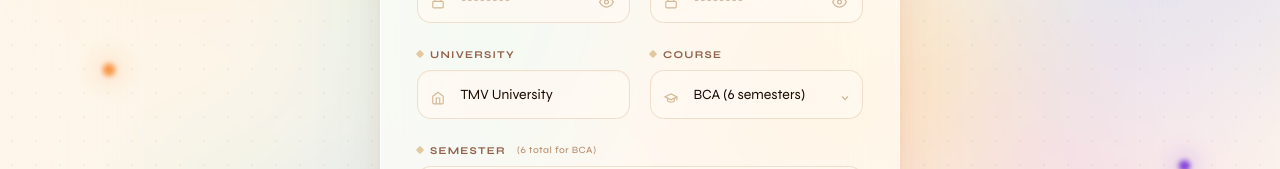
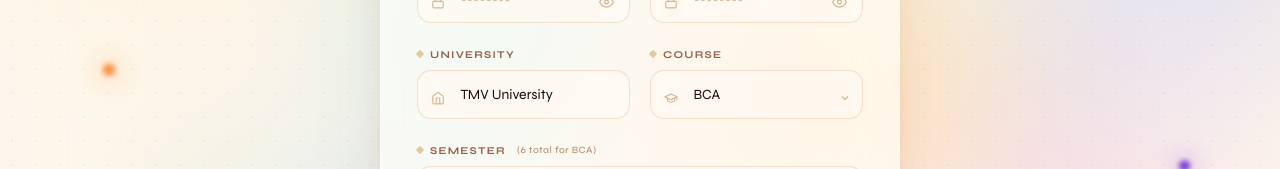
Before and after one commit to Sai2960/college-chatbot, a React (Vite) app in the folder frontend/: page /register in a window 1280 px wide. Shown: the part 471-640 px from the top of the page. Built offline with nearby package versions, Linux system fonts and the light colour scheme.

Commit message:
register page

```diff
--- a/frontend/src/pages/Register.jsx
+++ b/frontend/src/pages/Register.jsx
@@ -498,12 +498,12 @@ function Register() {
                       onChange={handleChange}
                       onFocus={()=>setFocused('course')} onBlur={()=>setFocused(null)}
                     >
-                      <option value="BCA">BCA (6 semesters)</option>
-                      <option value="MCA">MCA (4 semesters)</option>
-                      <option value="B.Tech">B.Tech (8 semesters)</option>
-                      <option value="M.Tech">M.Tech (4 semesters)</option>
-                      <option value="BSc IT">BSc IT (6 semesters)</option>
-                      <option value="MSc IT">MSc IT (4 semesters)</option>
+                      <option value="BCA">BCA</option>
+                      <option value="MCA">MCA</option>
+                      <option value="B.Tech">B.Tech</option>
+                      <option value="M.Tech">M.Tech</option>
+                      <option value="BSc IT">BSc IT</option>
+                      <option value="MSc IT">MSc IT</option>
                     </select>
                     <svg className="sel-arr" width="12" height="12" viewBox="0 0 24 24" fill="none" stroke="currentColor" strokeWidth="2.5">
                       <polyline points="6 9 12 15 18 9"/>
```
